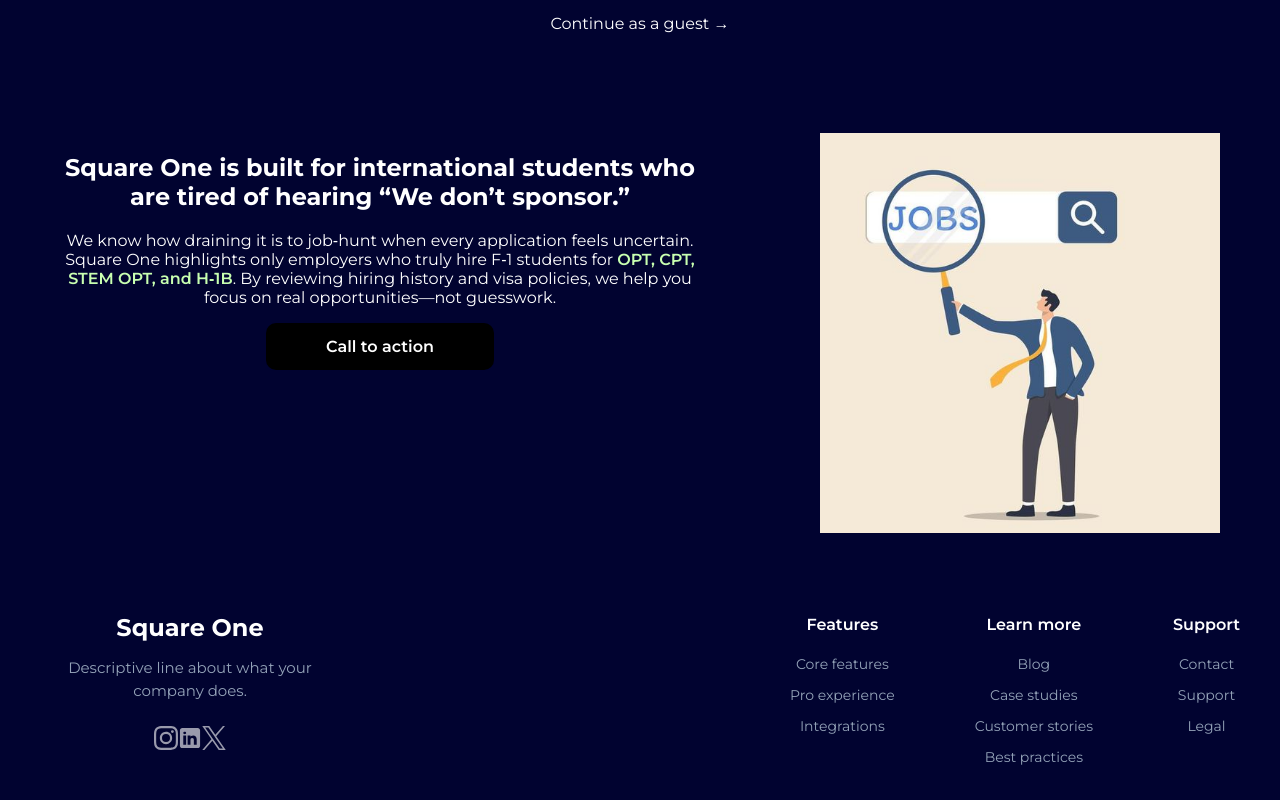
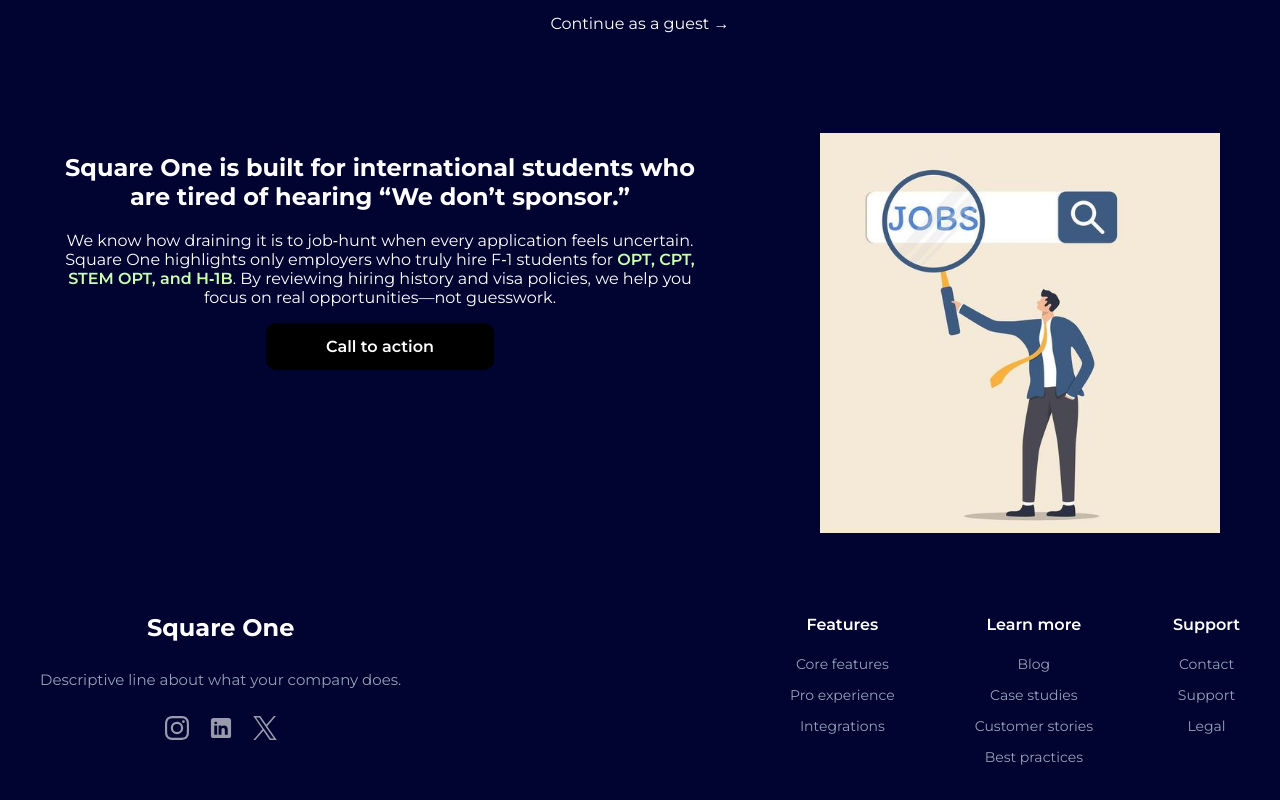
Before and after one commit to chazs0409/MissionIsPossible, a React (Vite) app in the folder frontend/: page / in a window 1280 px wide. Shown: the part 555-1355 px from the top of the page. Built offline with nearby package versions, Linux system fonts and the light colour scheme.

Commit message:
Centered social icons and brand text for better alignment

```diff
--- a/frontend/src/components/Footer.css
+++ b/frontend/src/components/Footer.css
@@ -14,7 +14,11 @@
 }
 
 .footer-brand {
-  max-width: 300px;
+  max-width: 400px;
+  display: flex;
+  flex-direction: column;
+  align-items: center;
+  text-align: center;
 }
 
 .footer-logo {
@@ -30,14 +34,21 @@
   margin-bottom: 24px;
 }
 
+.social-icons {
+  display: flex;
+  justify-content: center;
+  gap: 20px;
+  margin-bottom: 30px;
+}
+
 /* Target all images inside the social-icons div */
 .social-icons img {
   width: 24px;
   height: 24px;
   object-fit: contain; /* Ensures the logo doesn't stretch */
   cursor: pointer;
+  gap: 40px; /* Space between icons */
   filter: brightness(0) invert(1);
-  /* Optional: To match the "muted" look in your screenshot */
   opacity: 0.6;
   transition: opacity 0.3s ease;
 }
```
